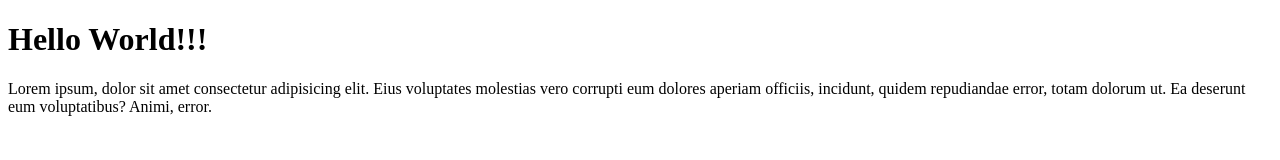
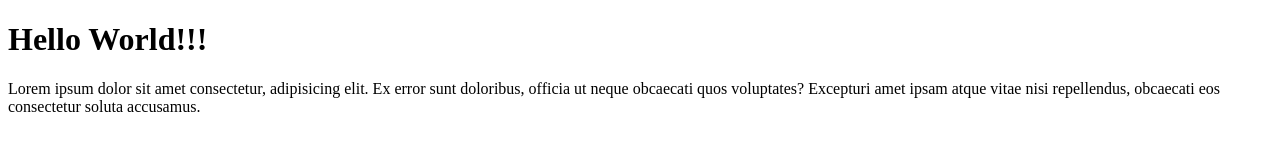
Before and after one commit to yogaandriansyah236/wpu-git-test, a plain HTML site: page index.html in a window 1280 px wide. Drawn offline with Linux system fonts and the light colour scheme.

Commit message:
menambahkan paragraf

```diff
--- a/index.html
+++ b/index.html
@@ -8,6 +8,6 @@
 </head>
 <body>
     <h1>Hello World!!!</h1>
-    Lorem ipsum, dolor sit amet consectetur adipisicing elit. Eius voluptates molestias vero corrupti eum dolores aperiam officiis, incidunt, quidem repudiandae error, totam dolorum ut. Ea deserunt eum voluptatibus? Animi, error.
+    <p>Lorem ipsum dolor sit amet consectetur, adipisicing elit. Ex error sunt doloribus, officia ut neque obcaecati quos voluptates? Excepturi amet ipsam atque vitae nisi repellendus, obcaecati eos consectetur soluta accusamus.</p>
 </body>
 </html>
```
